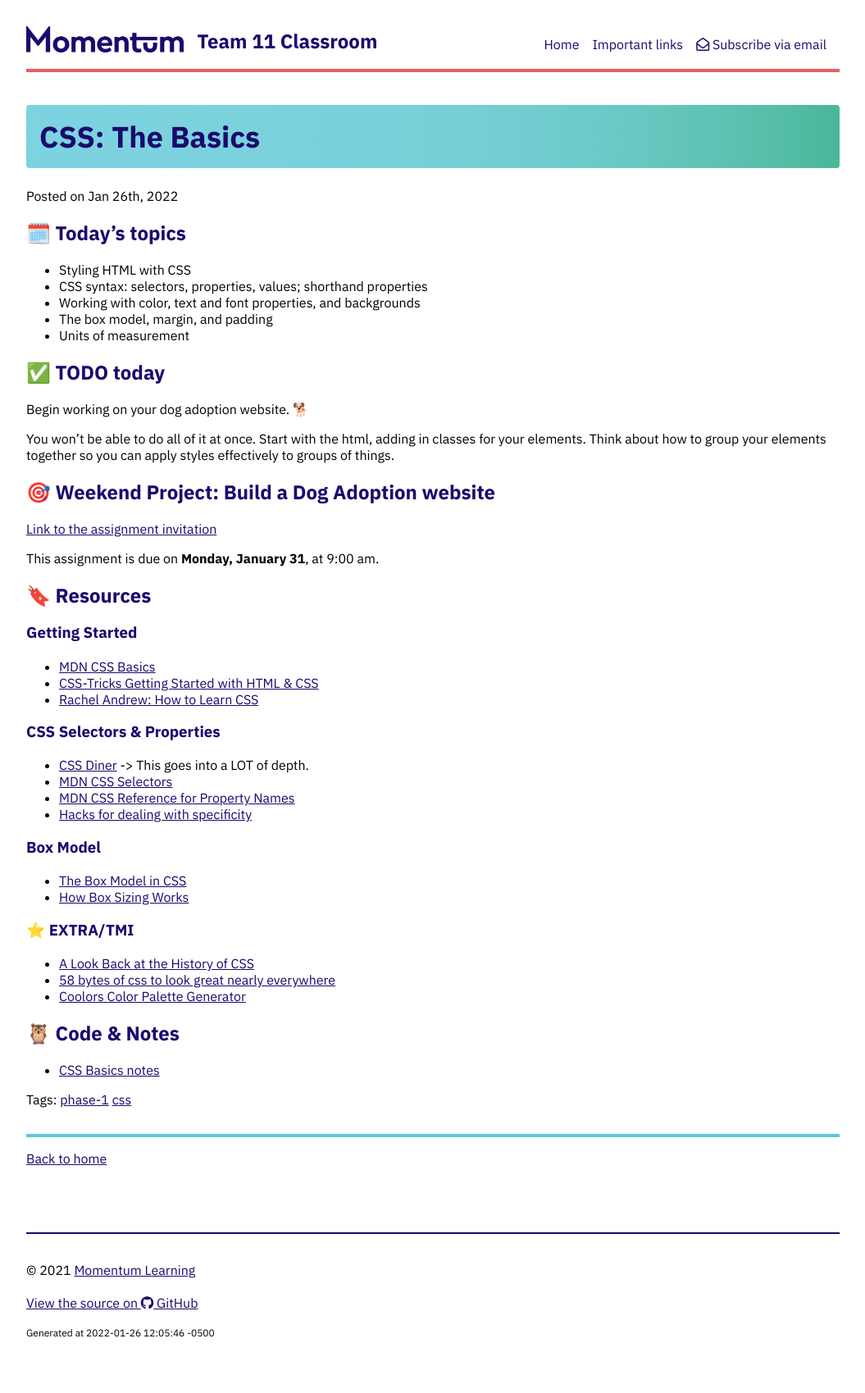
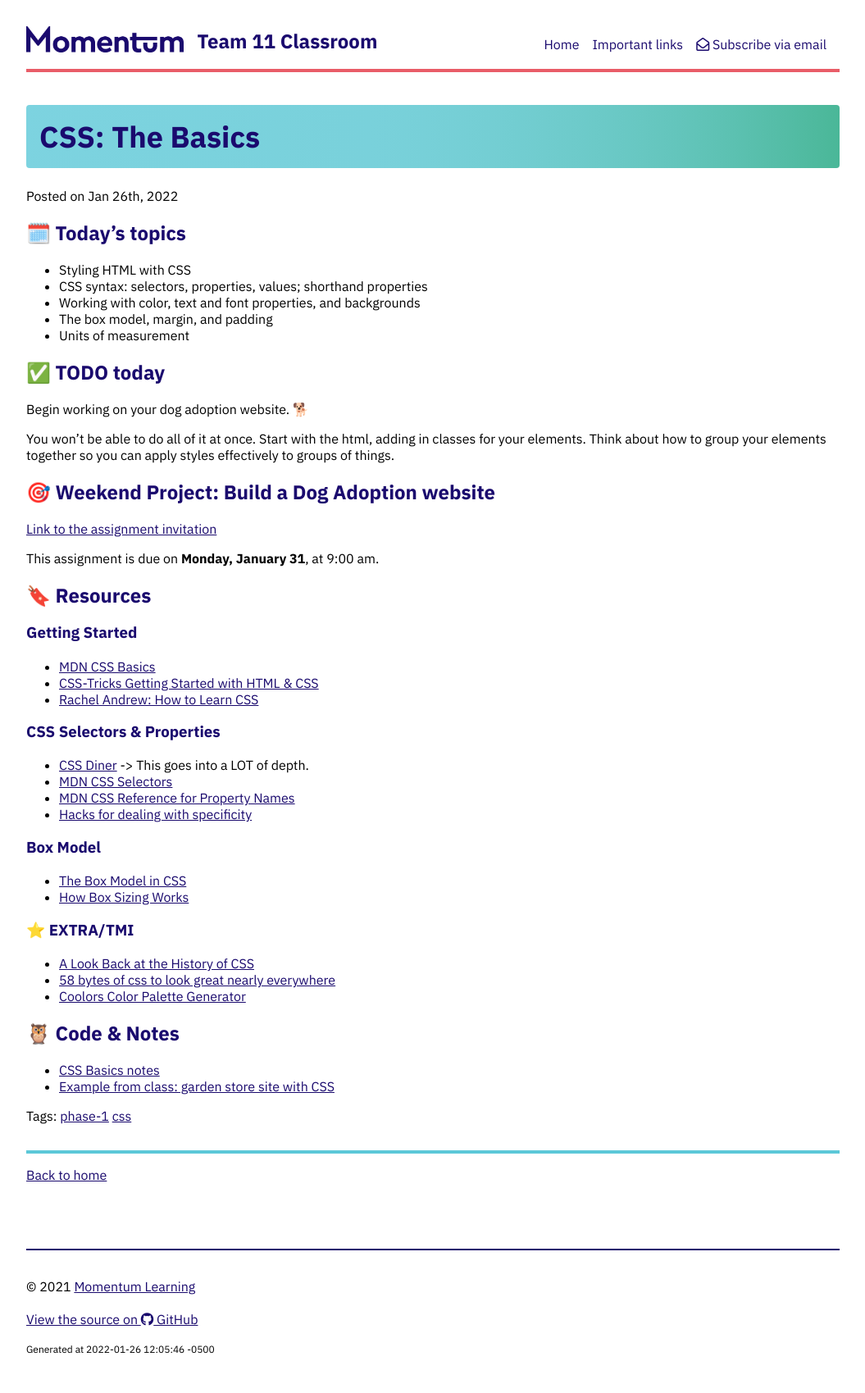
Before and after one commit to Momentum-Team-15/momentum-team-15.github.io, a Jekyll site: the page built from _posts/2022-01-26-css-basics.md, in a window 1280 px wide. Shown: the whole page at 82% size, without its empty margins (112-1167 px from the left). Built offline with Jekyll 4.4.1, drawn with Linux system fonts in a browser that asks for light colours; nearby versions of some CDN libraries.

Commit message:
Add link to code example from class

```diff
--- a/_posts/2022-01-26-css-basics.md
+++ b/_posts/2022-01-26-css-basics.md
@@ -53,3 +53,4 @@ This assignment is due on **Monday, January 31**, at 9:00 am.
 ## 🦉 Code & Notes
 
 - [CSS Basics notes](https://github.com/Momentum-Team-11/notes/blob/main/css-basics.md)
+- [Example from class: garden store site with CSS](https://github.com/Momentum-Team-11/example--garden-store-css)
```
